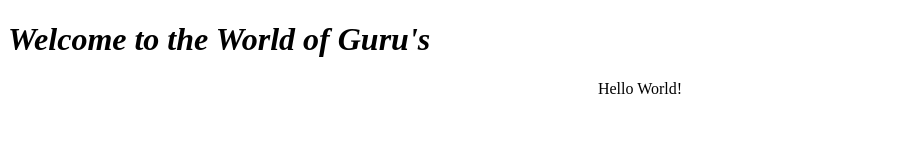
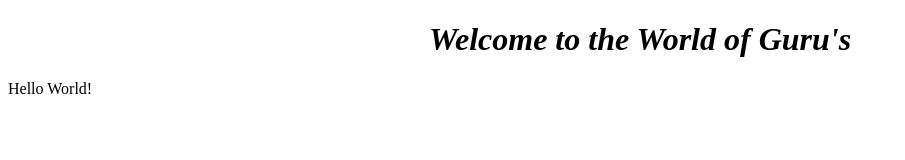
Before and after one commit to muzflex/Web-Development, a plain HTML site: page index.html in a window 1280 px wide. Shown: the whole page, without its empty margins (0-905 px from the left). Drawn offline with Linux system fonts and the light colour scheme.

Commit message:
aligned heading

```diff
--- a/index.html
+++ b/index.html
@@ -4,7 +4,7 @@
 		<title>Hello!</title>
 	</head>
 	<body>
-		<em><h1>Welcome to the World of Guru's</h1></em>
-		<center>Hello World!</center>
+		<center><em><h1>Welcome to the World of Guru's</h1></em></center>
+		Hello World!
 	</body>
 </html>
```
